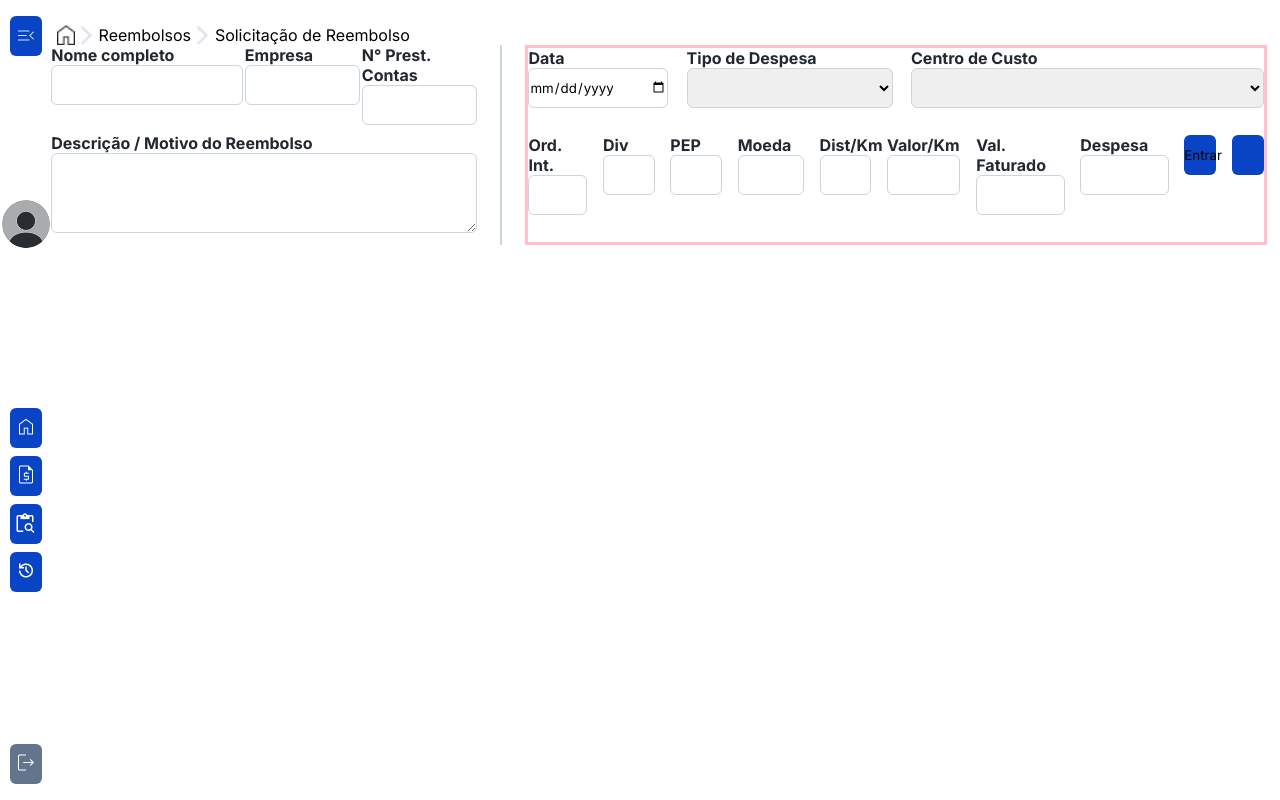
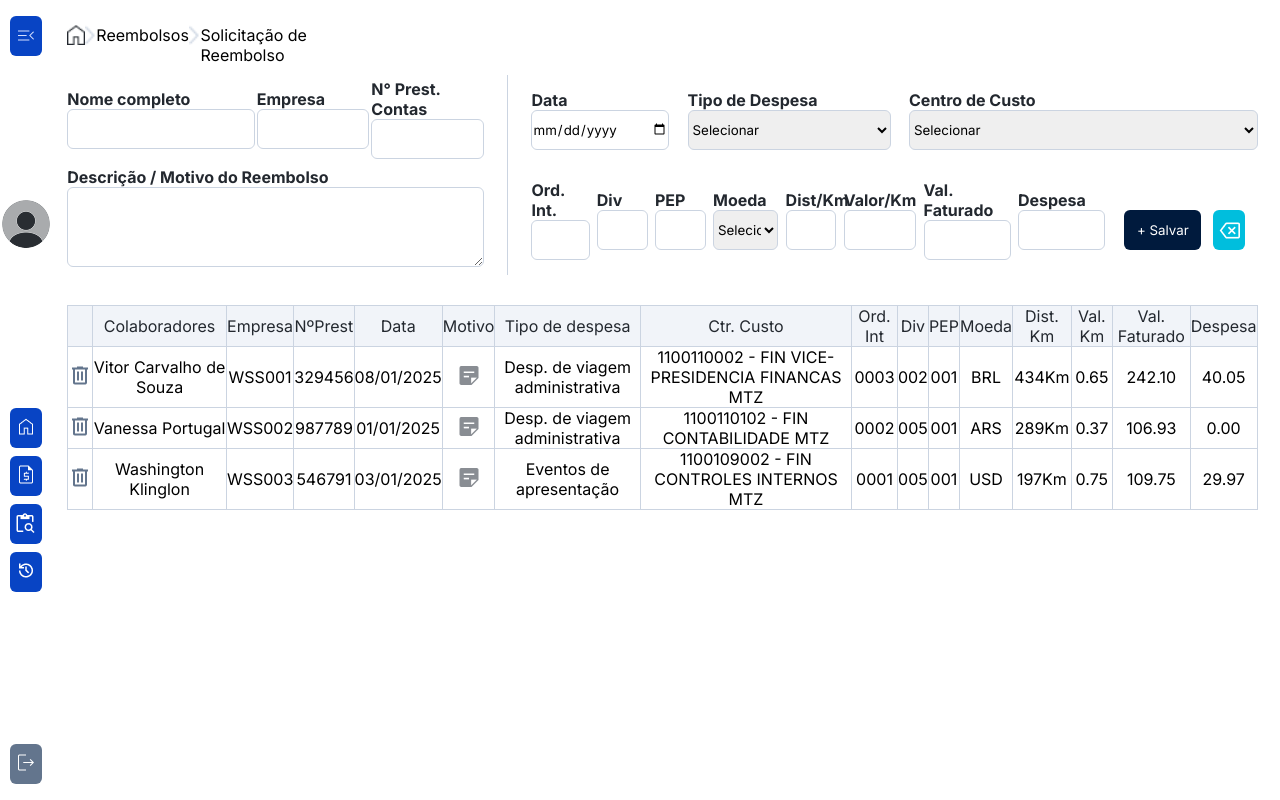
Before and after one commit to vjuniosilva/Sispar, a React (Vite) app: page /solicitacao in a window 1280 px wide. Built offline with nearby package versions, Linux system fonts and the light colour scheme.

Commit message:
Criação de tabela em Solicitações

```diff
--- a/src/components/solicitação/Solicitacao.jsx
+++ b/src/components/solicitação/Solicitacao.jsx
@@ -4,6 +4,8 @@ import Plus from "../../assets/Solicitacao/+.png"
 import Calendario from "../../assets/Solicitacao/calendario.png"
 import Check from "../../assets/Solicitacao/check.png"
 import Delete from "../../assets/Solicitacao/deletar.png"
+import Lixeira from "../../assets/Solicitacao/lixeira.png";
+import Motivo from "../../assets/Solicitacao/motivo.png"
 import styles from "./Solicitacao.module.scss"
 import NavBar from "../navBar/NavBar.jsx"
 
@@ -63,7 +65,8 @@ function Solicitacao() {
                             <div className={styles.inputTiposDespesas}>
                                 <label htmlFor="">Tipo de Despesa</label>
                                 <select id="">
-                                    <option value=""></option>
+                                    <option value="">Selecionar</option>
+
                                     <option value="alimentacao">Alimentação</option>
                                     <option value="combustivel">Combustível</option>
                                     <option value="conducao">Condução</option>
@@ -77,7 +80,7 @@ function Solicitacao() {
                             <div className={styles.inputCusto}>
                                 <label htmlFor="">Centro de Custo</label>
                                 <select id="">
-                                    <option value=""></option>
+                                    <option value="">Selecionar</option>
                                     <option value="">1100109002 - FIN CONTROLES INTERNOS MTZ</option>
                                     <option value="">1100110002 - FIN VICE-PRESIDENCIA FINANCAS MTZ</option>
                                     <option value="">1100110102 - FIN CONTABILIDADE MTZ</option>
@@ -86,28 +89,33 @@ function Solicitacao() {
                             </div>
 
                             <div className={styles.inputOrdem}>
-                                <label htmlFor="">Ord. Int.</label>
+                                <label>Ord. Int.</label>
                                 <input type="number" />
                             </div>
 
                             <div className={styles.inputDiv}>
-                                <label htmlFor="">Div</label>
+                                <label>Div</label>
                                 <input type="number" />
                             </div>
 
                             <div className={styles.inputPep}>
-                                <label htmlFor="">PEP</label>
+                                <label>PEP</label>
                                 <input type="number" />
                             </div>
 
                             <div className={styles.inputMoeda}>
-                                <label htmlFor="">Moeda</label>
-                                <input type="number" />
+                                <label>Moeda</label>
+                                <select name="" id="">
+                                    <option value="">Selecionar</option>
+                                    <option value="">BRL</option>
+                                    <option value="">ARS</option>
+                                    <option value="">USD</option>
+                                </select>
                             </div>
 
                             <div className={styles.inputDistKm}>
                                 <label htmlFor="">Dist/Km</label>
-                                <input type="number" />
+                                <input type="text" />
                             </div>
 
                             <div className={styles.inputValorKm}>
@@ -125,12 +133,93 @@ function Solicitacao() {
                                 <input type="number" />
                             </div>
 
-                            <button className={styles.salvar}>Entrar</button>
-                            <button className={styles.apagar}></button>
+                            <div className={styles.botoes}>
+                                <button className={styles.salvar}>+ Salvar</button>
+                                <button className={styles.botaoDeletar}><img src={Delete} alt="" /></button>
+                            </div>
 
                         </div>
 
                     </form>
+
+                    <table>
+                        <thead>
+                            <tr>
+                                <th></th>
+                                <th>Colaboradores</th>
+                                <th>Empresa</th>
+                                <th>NºPrest</th>
+                                <th>Data</th>
+                                <th>Motivo</th>
+                                <th>Tipo de despesa</th>
+                                <th>Ctr. Custo</th>
+                                <th>Ord. Int</th>
+                                <th>Div</th>
+                                <th>PEP</th>
+                                <th>Moeda</th>
+                                <th>Dist. Km</th>
+                                <th>Val. Km</th>
+                                <th>Val. Faturado</th>
+                                <th>Despesa</th>
+                            </tr>
+                        </thead>
+                        <tbody>
+                            <tr>
+                                <td> <img src={Lixeira} alt="" /></td>
+                                <td>Vitor Carvalho de Souza</td>
+                                <td>WSS001</td>
+                                <td>329456</td>
+                                <td>08/01/2025</td>
+                                <td><img src={Motivo} alt="" /></td>
+                                <td>Desp. de viagem administrativa</td>
+                                <td>1100110002 - FIN VICE-PRESIDENCIA FINANCAS MTZ</td>
+                                <td>0003</td>
+                                <td>002</td>
+                                <td>001</td>
+                                <td>BRL</td>
+                                <td>434Km</td>
+                                <td>0.65</td>
+                                <td>242.10</td>
+                                <td>40.05</td>
+                            </tr>
+                            <tr>
+                                <td> <img src={Lixeira} alt=""/> </td>
+                                <td>Vanessa Portugal</td>
+                                <td>WSS002</td>
+                                <td>987789</td>
+                                <td>01/01/2025</td>
+                                <td><img src={Motivo} alt="" /></td>
+                                <td>Desp. de viagem administrativa</td>
+                                <td>1100110102 - FIN CONTABILIDADE MTZ</td>
+                                <td>0002</td>
+                                <td>005</td>
+                                <td>001</td>
+                                <td>ARS</td>
+                                <td>289Km</td>
+                                <td>0.37</td>
+                                <td>106.93</td>
+                                <td>0.00</td>
+                            </tr>
+                            <tr>
+                                <td><img src={Lixeira} alt=""/></td>
+                                <td>Washington Klinglon</td>
+                                <td>WSS003</td>
+                                <td>546791</td>
+                                <td>03/01/2025</td>
+                                <td><img src={Motivo} alt="" /></td>
+                                <td>Eventos de apresentação</td>
+                                <td>1100109002 - FIN CONTROLES INTERNOS MTZ</td>
+                                <td>0001</td>
+                                <td>005</td>
+                                <td>001</td>
+                                <td>USD</td>
+                                <td>197Km</td>
+                                <td>0.75</td>
+                                <td>109.75</td>
+                                <td>29.97</td>
+                            </tr>
+                        </tbody>
+                    </table>
 
                 </main>
             </div>
--- a/src/components/solicitação/Solicitacao.module.scss
+++ b/src/components/solicitação/Solicitacao.module.scss
@@ -1,131 +1,183 @@
-.bodySolicitacao{
+.bodySolicitacao {
     display: flex;
 }
 
-.principalSolicitacao{
-width: 95vw;
-//background-color: aqua;
+.principalSolicitacao {
+    width: 93vw;
+    //border: solid blue;
+    margin-left: 16px;
+
+    //background-color: aqua;
 }
 
-.formSolicitacao{
+.mainSolicitacao {
     display: flex;
     justify-content: space-between;
+    flex-wrap: wrap;
+    margin-top: 30px;
 }
 
-.headerSolicitacao{
+.formSolicitacao {
+    display: flex;
+    justify-content: space-between;
+
+}
+
+.headerSolicitacao {
     //border: solid red;
     display: flex;
-    justify-content: space-evenly;
-    width: 30%;
+    justify-content: space-between;
+    width: 25%;
     margin-top: 25px;
     height: 2.5vh;
 
 }
 
-label{
+label {
     font-weight: 700;
     //font-size: 1rem;
     color: #23282F;
 }
 
-input, select, textarea{
+input,
+select,
+textarea {
     border-radius: 6px;
     border: solid #CBD4E1 0.8px;
     height: 5vh;
     width: 100%;
 }
 
-.grupo1{
+.grupo1 {
     //border: solid;
     width: 35%;
     height: 25vh;
     display: flex;
     justify-content: space-between;
     flex-wrap: wrap;
+    align-items: center;
 }
 
-.inputNome{
-    //border: solid red;
+.inputNome {
+
     width: 45%;
 }
 
-.inputEmpresa{
-    //border: solid blue;
+.inputEmpresa {
+
     width: 27%;
 }
 
-.inputPrestacao{
-    //border: solid blueviolet;
+.inputPrestacao {
     width: 27%;
 }
 
-.inputMotivo{
-    //border: solid burlywood;
+.inputMotivo {
     width: 100%;
-    textarea{
-       height: 10vh;
-     }
+
+    textarea {
+        height: 10vh;
+    }
 }
 
-//Estilização da barra vertical
 
-.barraVertical{
+.barraVertical {
     background-color: #CBD4E1;
     height: 25vh;
     width: 0.1vw;
 
 }
 
-//Estilização grupo 2
 
-.grupo2{
-    border: solid pink;
+
+.grupo2 {
     width: 61%;
+    height: 25vh;
     display: flex;
     justify-content: space-between;
     flex-wrap: wrap;
+    align-items:center;
 }
 
-.inputData{
+.inputData {
     width: 19%
 }
 
-.inputTiposDespesas{
+.inputTiposDespesas {
     width: 28%;
 }
 
-.inputCusto{
+.inputCusto {
     width: 48%;
 }
 
-.inputOrdem{
+.inputOrdem {
     width: 8%;
+
 }
 
-.inputDiv{
+.inputDiv, .inputPep, .inputDistKm {
     width: 7%;
 }
 
-.inputPep{
-    width: 7%;
-}
 
-.inputMoeda{
+.inputMoeda {
     width: 9%;
 }
 
-.inputDistKm{
-    width: 7%;
-}
 
-.inputValorKm{
+.inputValorKm {
     width: 10%;
 }
 
-.inputValorFaturado{
+.inputValorFaturado, .inputDespesa {
     width: 12%;
 }
 
-.inputDespesa{
-    width: 12%;
+
+.botoes {
+
+    width: 20%;
+    display: flex;
+    justify-content: space-evenly;
+    align-items: center;
+    margin-top: 20px;
+
+
+    .salvar {
+        width: 6vw;
+        color: #ffffff;
+        background-color: #001A3D;
+    }
+
+    .botaoDeletar{
+        background-color: #00BEDD;
+        display: flex;
+        justify-content: center;
+        align-items: center;
+    }
 }
+
+table {
+    margin-top: 30px;
+    width: 100%;
+    border-collapse: collapse;
+    border: solid #CBD4E1 0.8px;
+}
+
+th {
+    background-color: #F1F4F9;
+    font-size: 1rem;
+    font-weight: 400;
+    color: #23282F;
+
+
+}
+
+th,
+td {
+    border: solid;
+    text-align: center;
+    border: solid #CBD4E1 0.8px;
+
+}
```
